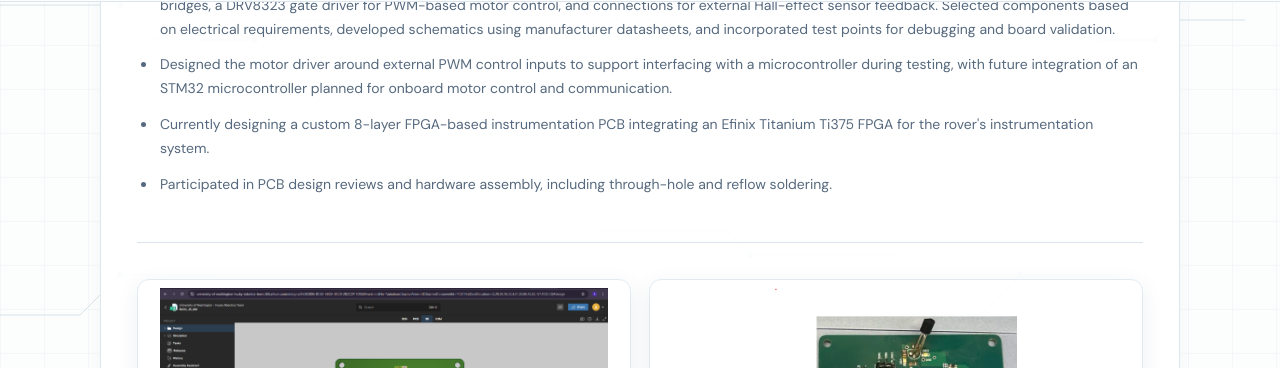
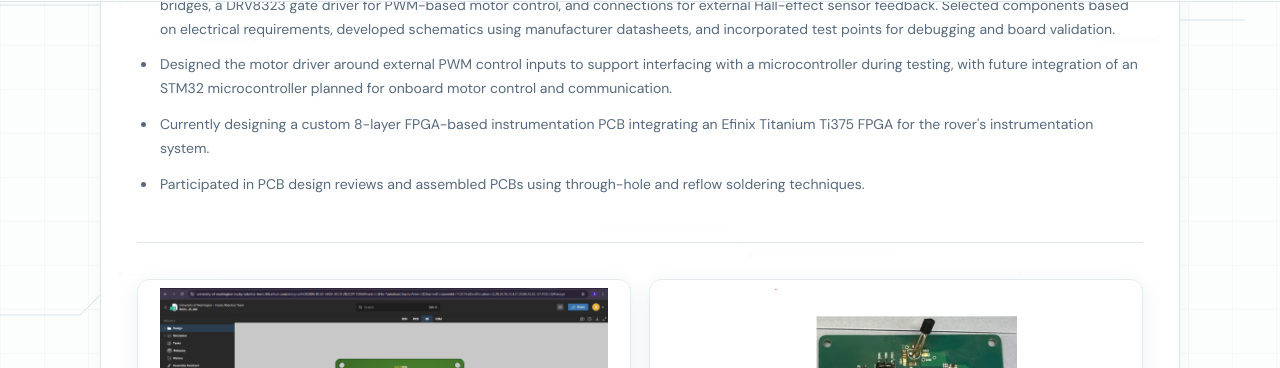
Before and after one commit to AdityaManivel/AdityaManivel.github.io, a Jekyll site: the page index.html, which Jekyll copies as it is, in a window 1280 px wide and 900 px high, scrolled down 1278 px. Shown: the part 85-453 px from the top of the window. Built offline with Jekyll 4.4.1, drawn with Linux system fonts in a browser that asks for light colours.

Commit message:
Clarify hands-on PCB assembly with through-hole and reflow soldering

```diff
--- a/index.html
+++ b/index.html
@@ -73,7 +73,7 @@
           <li>Designed a 24 V, 20 A three-phase BLDC motor driver PCB for a NEO 550 brushless motor, featuring six N-channel MOSFETs arranged in three half-bridges, a DRV8323 gate driver for PWM-based motor control, and connections for external Hall-effect sensor feedback. Selected components based on electrical requirements, developed schematics using manufacturer datasheets, and incorporated test points for debugging and board validation.</li>
           <li>Designed the motor driver around external PWM control inputs to support interfacing with a microcontroller during testing, with future integration of an STM32 microcontroller planned for onboard motor control and communication.</li>
           <li>Currently designing a custom 8-layer FPGA-based instrumentation PCB integrating an Efinix Titanium Ti375 FPGA for the rover's instrumentation system.</li>
-          <li>Participated in PCB design reviews and hardware assembly, including through-hole and reflow soldering.</li>
+          <li>Participated in PCB design reviews and assembled PCBs using through-hole and reflow soldering techniques.</li>
         </ul>
 
         </div>
```
